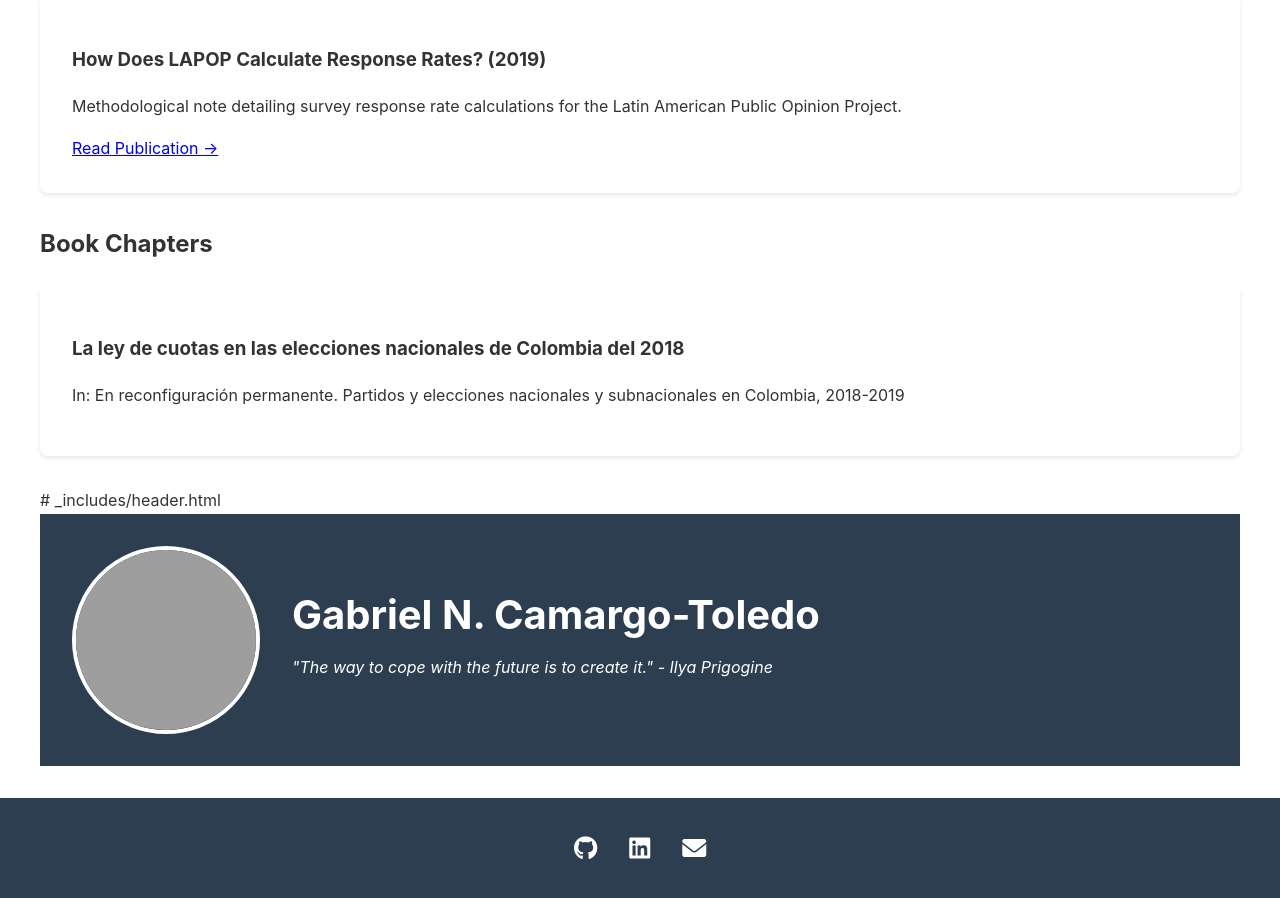
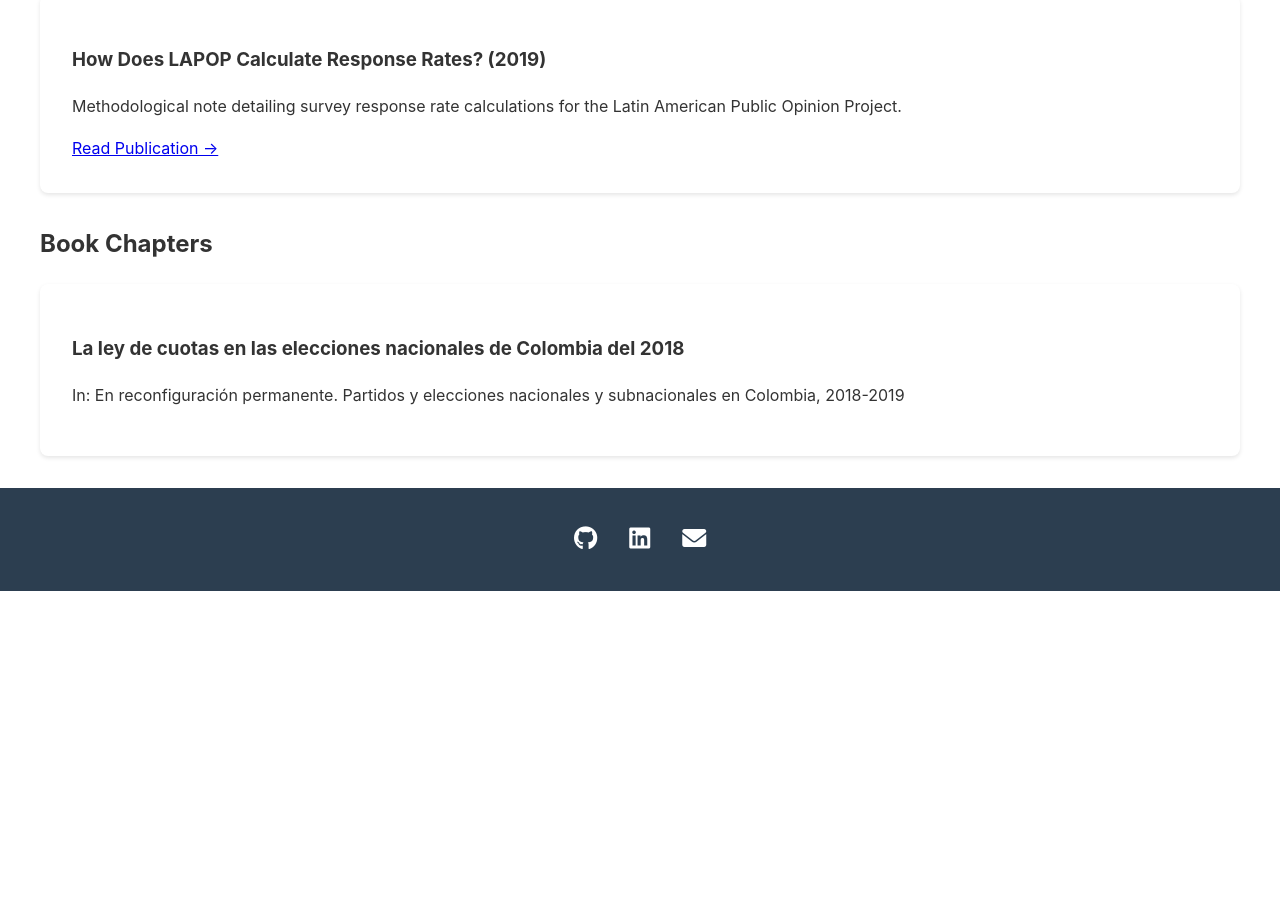
Before and after one commit to gaborio/gaborio.github.io, a Jekyll site: the page built from publications.md, in a window 1280 px wide and 900 px high, scrolled down 683 px. Built offline with Jekyll 4.4.1, drawn with Linux system fonts in a browser that asks for light colours; after the commit the page ends 1274 px from its top, so only the background shows below that; grey boxes are pictures that could not be loaded.

Commit message:
fix page.html

```diff
--- a/_layouts/page.html
+++ b/_layouts/page.html
@@ -5,16 +5,3 @@ layout: default
     <h1>{{ page.title }}</h1>
     {{ content }}
 </article>
-
-# _includes/header.html
-<header class="site-header">
-    <div class="container">
-        <div class="profile-header">
-            <img src="{{ '/assets/images/profilePicCrop.png' | relative_url }}" alt="Gabriel N. Camargo-Toledo" class="profile-pic">
-            <div class="profile-info">
-                <h1>{{ site.title }}</h1>
-                <p class="tagline">"The way to cope with the future is to create it." - Ilya Prigogine</p>
-            </div>
-        </div>
-    </div>
-</header>
```
